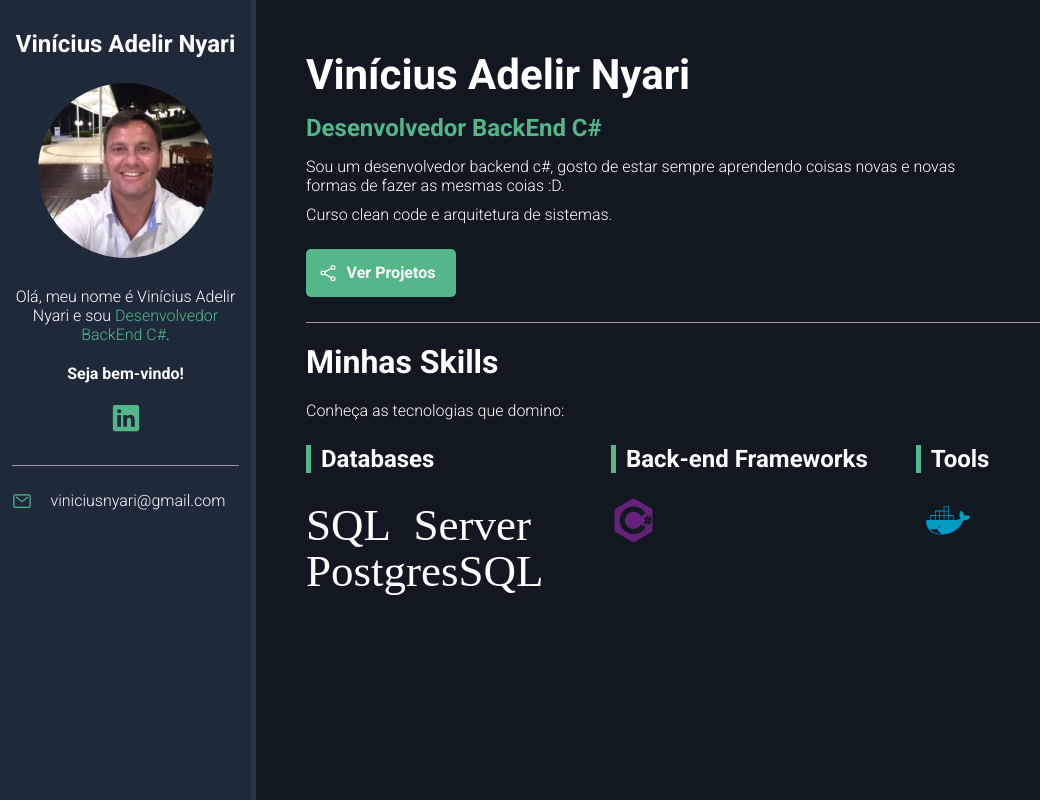
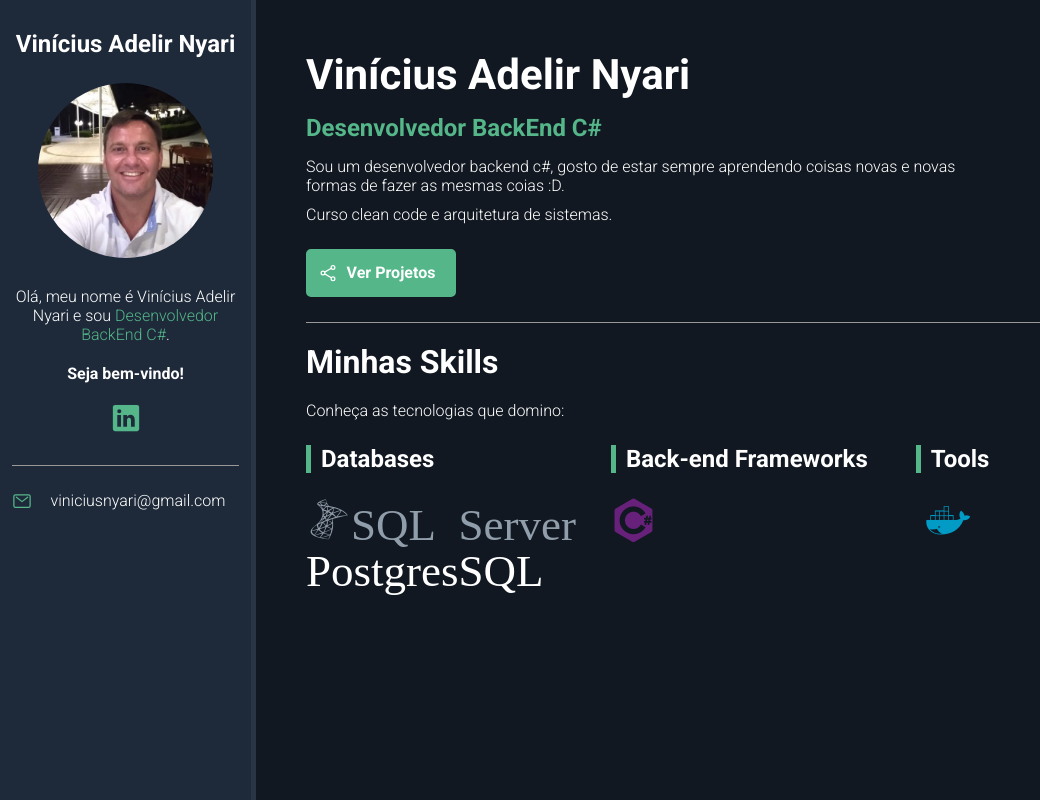
Before and after one commit to viniciusnyari/viniciusnyari.github.io, a plain HTML site: page index.html in a window 1280 px wide. Shown: the whole page, without its empty margins (0-1040 px from the left). Drawn offline with nearby package versions, Linux system fonts and the light colour scheme; some icons are missing.

Commit message:
Adicionando index.html

```diff
--- a/index.html
+++ b/index.html
@@ -36,7 +36,7 @@
       <div id="skills-container">
         <div class="skills-box">
           <p class="skills-title">Databases</p>
-          <i class="devicon-mssqlserver-plain colored">SQL Server</i>
+          <i class="devicon-microsoftsqlserver-plain colored">SQL Server</i>
           <i class="devicon-postgressql-plain colored">PostgresSQL</i>
         </div>
         <div class="skills-box">
```
